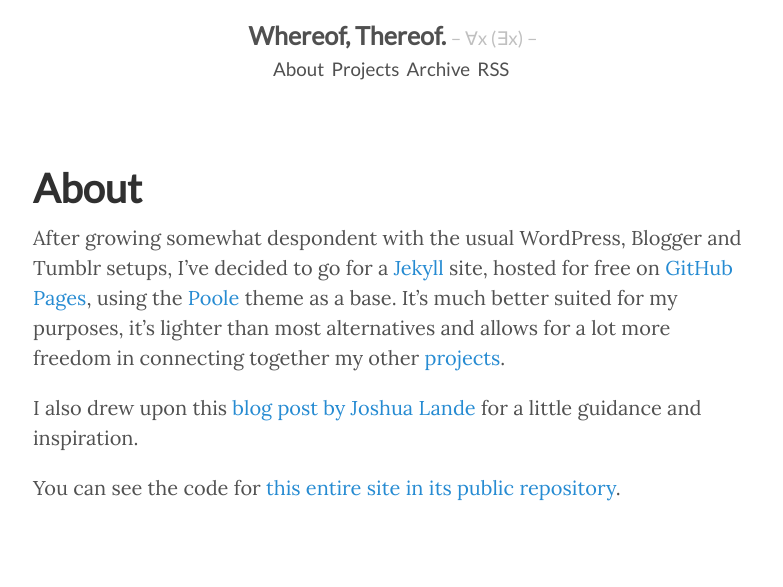
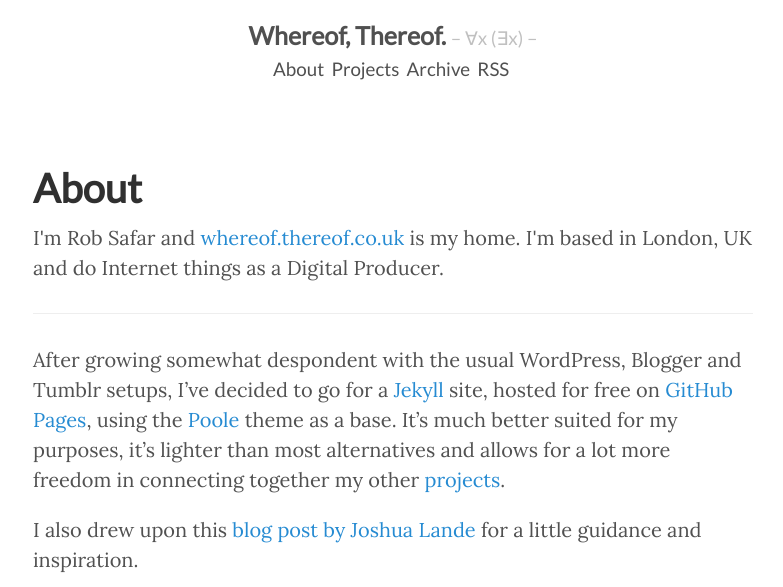
Before and after one commit to robSafar/whereof-thereof.github.io, a Jekyll site: the page built from about.md, in a window 1280 px wide. Shown: the top 587 px of the page, without its empty margins (247-1030 px from the left). Built offline with Jekyll 4.4.1, drawn with Linux system fonts in a browser that asks for light colours; comment, search, counter and statistics services are not loaded.

Commit message:
Update about.md

```diff
--- a/about.md
+++ b/about.md
@@ -2,6 +2,12 @@
 layout: page
 title: About
 ---
+
+<div itemscope itemtype="http://data-vocabulary.org/Person">
+  I'm <span itemprop="name">Rob Safar</span> and <a href="http://whereof.thereof.co.uk" itemprop="url">whereof.thereof.co.uk</a> is my home. I'm based in <span itemprop="address" itemscope itemtype="http://data-vocabulary.org/Address"><span itemprop="locality">London</span>, <span itemprop="region">UK</span></span> and do Internet things as a <span itemprop="title">Digital Producer</span>.
+</div>
+
+<hr>
 
 After growing somewhat despondent with the usual WordPress, Blogger and Tumblr setups, I've decided to go for a [Jekyll](http://jekyllrb.com) site, hosted for free on [GitHub Pages](https://pages.github.com), using the [Poole](https://github.com/poole/poole) theme as a base. It's much better suited for my purposes, it's lighter than most alternatives and allows for a lot more freedom in connecting together my other [projects](/projects).
 
```
